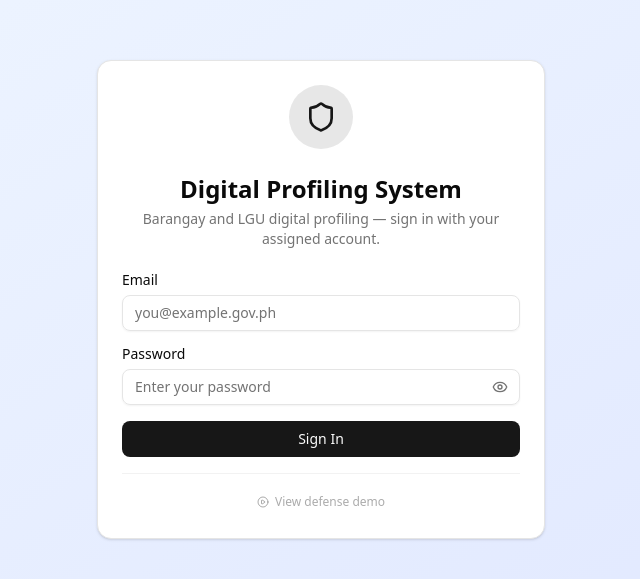
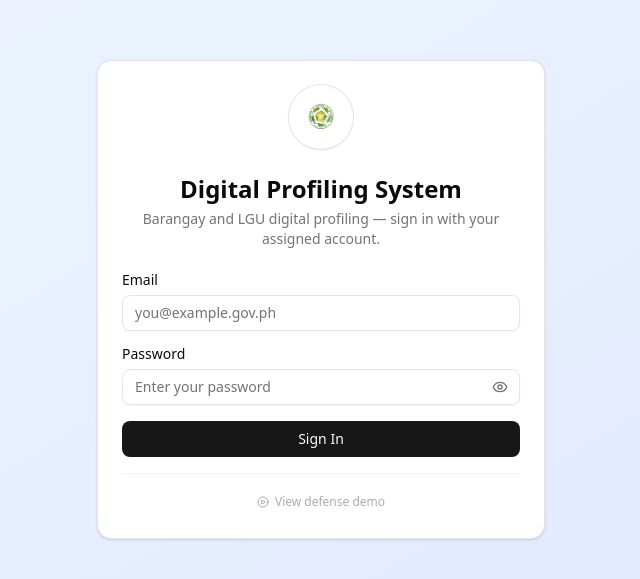
Before and after one commit to johnmichealacera/digital-profiling, a Next.js app: page /login in a window 1280 px wide. Shown: the part 101-680 px from the top of the page, without its empty margins (319-959 px from the left). Built offline with nearby package versions, Linux system fonts and the light colour scheme.

Commit message:
Add Socorro logo and update UI components. Introduce a new logo image for branding and replace the Shield icon in the login page, app sidebar, and topbar with the logo, enhancing visual consistency across the application.

```diff
--- a/src/app/(auth)/login/page.tsx
+++ b/src/app/(auth)/login/page.tsx
@@ -13,7 +13,8 @@ import {
   CardHeader,
   CardTitle,
 } from "@/components/ui/card"
-import { Shield, Loader2, Eye, EyeOff, PlayCircle } from "lucide-react"
+import { Loader2, Eye, EyeOff, PlayCircle } from "lucide-react"
+import Image from "next/image"
 
 export default function LoginPage() {
   const router = useRouter()
@@ -48,8 +49,14 @@ export default function LoginPage() {
     <div className="flex min-h-screen items-center justify-center bg-gradient-to-br from-blue-50 to-indigo-100 p-4">
       <Card className="w-full max-w-md">
         <CardHeader className="text-center space-y-4">
-          <div className="mx-auto flex h-16 w-16 items-center justify-center rounded-full bg-primary/10">
-            <Shield className="h-8 w-8 text-primary" />
+          <div className="mx-auto flex h-16 w-16 items-center justify-center rounded-full overflow-hidden bg-white ring-1 ring-border shadow-sm">
+            <Image
+              src="/socorro_logo.png"
+              alt="Socorro logo"
+              width={64}
+              height={64}
+              className="object-contain"
+            />
           </div>
           <div>
             <CardTitle className="text-2xl font-bold">
--- a/src/components/layout/app-sidebar.tsx
+++ b/src/components/layout/app-sidebar.tsx
@@ -1,6 +1,7 @@
 "use client"
 
 import Link from "next/link"
+import Image from "next/image"
 import { usePathname } from "next/navigation"
 import { useSession } from "next-auth/react"
 import {
@@ -18,7 +19,6 @@ import {
   BarChart3,
   UserCog,
   Settings,
-  Shield,
   Building2,
 } from "lucide-react"
 import {
@@ -220,8 +220,14 @@ export function AppSidebar() {
     <Sidebar>
       <SidebarHeader className="border-b p-4">
         <Link href="/dashboard" className="flex items-center gap-3">
-          <div className="flex h-9 w-9 items-center justify-center rounded-lg bg-primary text-primary-foreground">
-            <Shield className="h-5 w-5" />
+          <div className="flex h-9 w-9 items-center justify-center rounded-lg overflow-hidden bg-white ring-1 ring-border">
+            <Image
+              src="/socorro_logo.png"
+              alt="Socorro logo"
+              width={36}
+              height={36}
+              className="object-contain"
+            />
           </div>
           <div className="flex flex-col min-w-0">
             <span className="text-sm font-semibold truncate">
--- a/src/components/layout/topbar.tsx
+++ b/src/components/layout/topbar.tsx
@@ -14,7 +14,7 @@ import {
   DropdownMenuTrigger,
 } from "@/components/ui/dropdown-menu"
 import { Avatar, AvatarFallback, AvatarImage } from "@/components/ui/avatar"
-import { LogOut, UserCircle } from "lucide-react"
+import { ChevronDown, LogOut, UserCircle } from "lucide-react"
 import { USER_ROLE_LABELS } from "@/lib/constants"
 import { UserProfileDialog } from "@/components/layout/user-profile-dialog"
 
@@ -44,13 +44,22 @@ export function Topbar() {
         <div className="flex-1" />
         <DropdownMenu>
           <DropdownMenuTrigger asChild>
-            <Button variant="ghost" className="relative h-14 w-14 rounded-full p-0">
-              <Avatar className="h-14 w-14">
+            <Button variant="ghost" className="flex items-center gap-2.5 h-12 px-3 rounded-xl">
+              <Avatar className="h-9 w-9 shrink-0">
                 {avatarUrl && (
                   <AvatarImage src={avatarUrl} alt={session?.user?.name ?? ""} className="object-cover" />
                 )}
-                <AvatarFallback className="text-base font-semibold">{initials}</AvatarFallback>
+                <AvatarFallback className="text-sm font-semibold">{initials}</AvatarFallback>
               </Avatar>
+              <div className="flex flex-col items-start min-w-0 max-w-[140px]">
+                <span className="text-sm font-medium leading-tight truncate w-full">
+                  {session?.user?.name ?? "User"}
+                </span>
+                <span className="text-xs text-muted-foreground leading-tight truncate w-full">
+                  {USER_ROLE_LABELS[session?.user?.role ?? ""] ?? session?.user?.role}
+                </span>
+              </div>
+              <ChevronDown className="h-3.5 w-3.5 text-muted-foreground shrink-0" />
             </Button>
           </DropdownMenuTrigger>
           <DropdownMenuContent align="end" className="w-56">
```
Also changed, not shown: public/socorro_logo.png (added).
